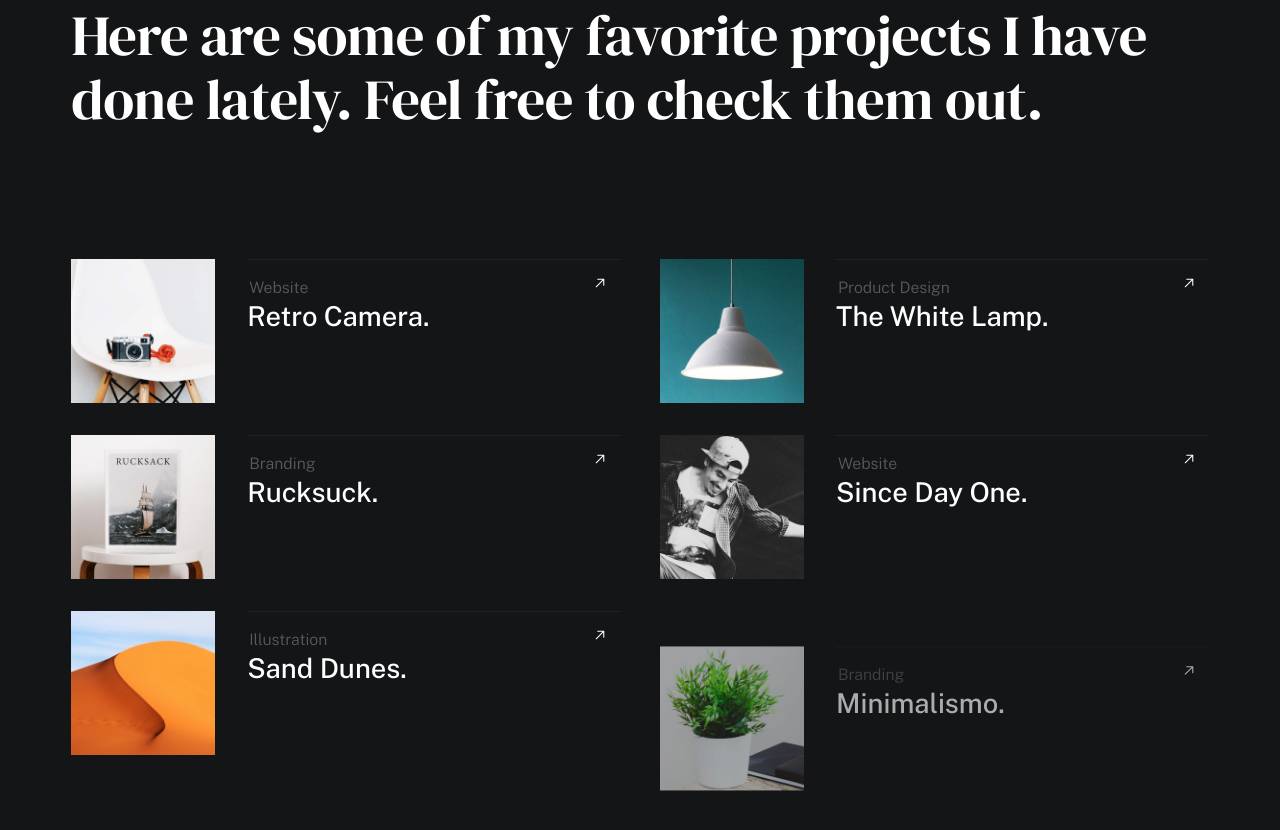
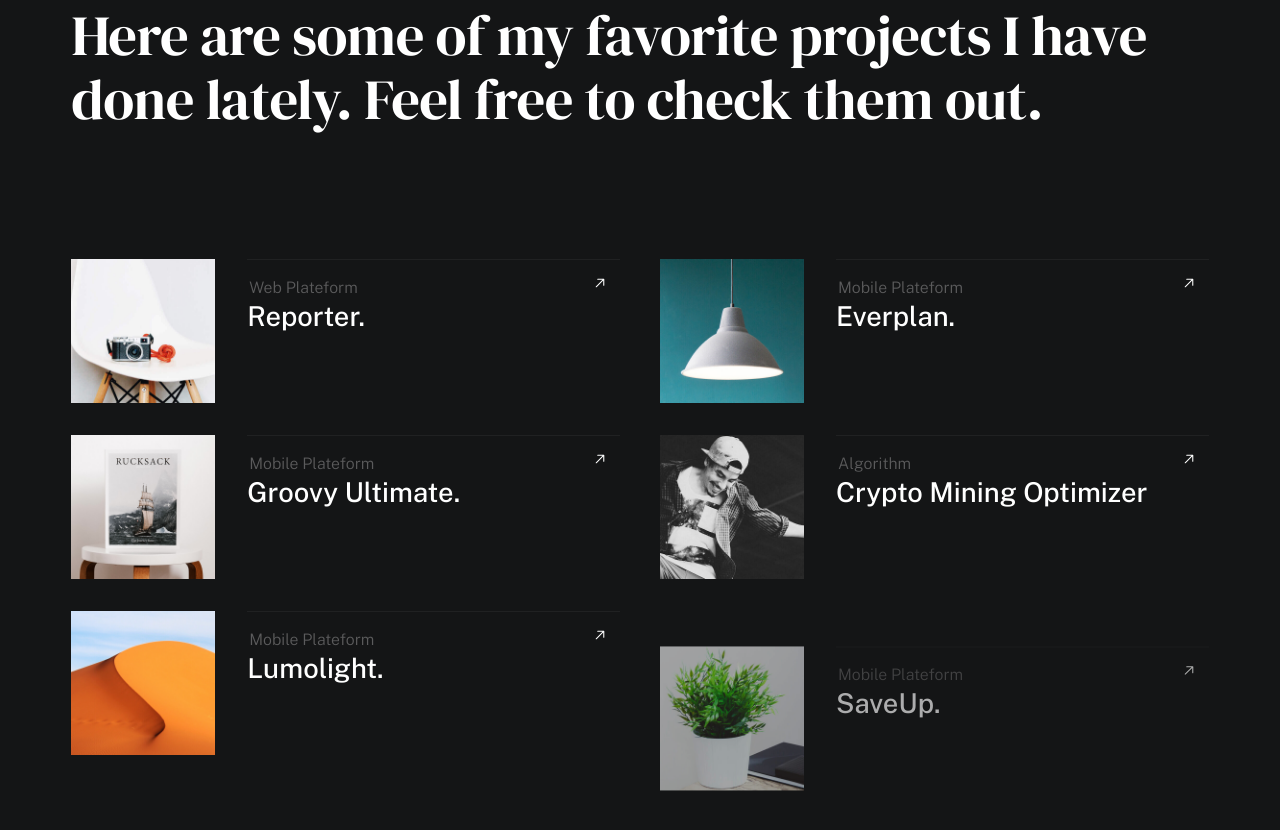
Before and after one commit to BitMavrick/bitmavrick.github.io, a plain HTML site: page index.html in a window 1280 px wide. Shown: the part 3893-4723 px from the top of the page. Drawn offline with nearby package versions, Linux system fonts and the light colour scheme; a web font is replaced by a local one.

Commit message:
update project portfolio titles and categories for clarity and relevance

```diff
--- a/index.html
+++ b/index.html
@@ -268,10 +268,10 @@
 
                                     <div class="folio-list__item-text">
                                         <div class="folio-list__item-cat">
-                                            Website
+                                            Web Plateform
                                         </div>
                                         <div class="folio-list__item-title">
-                                            Retro Camera.
+                                            Reporter.
                                         </div>
                                     </div>
                                 </a>
@@ -289,10 +289,10 @@
 
                                     <div class="folio-list__item-text">
                                         <div class="folio-list__item-cat">
-                                            Product Design
+                                            Mobile Plateform
                                         </div>
                                         <div class="folio-list__item-title">
-                                            The White Lamp.
+                                            Everplan.
                                         </div>
                                     </div>
                                 </a>
@@ -310,10 +310,10 @@
 
                                     <div class="folio-list__item-text">
                                         <div class="folio-list__item-cat">
-                                            Branding
+                                            Mobile Plateform
                                         </div>
                                         <div class="folio-list__item-title">
-                                            Rucksuck.
+                                            Groovy Ultimate.
                                         </div>
                                     </div>
                                 </a>
@@ -331,10 +331,10 @@
 
                                     <div class="folio-list__item-text">
                                         <div class="folio-list__item-cat">
-                                            Website
+                                            Algorithm
                                         </div>
                                         <div class="folio-list__item-title">
-                                            Since Day One.
+                                            Crypto Mining Optimizer
                                         </div>
                                     </div>
                                 </a>
@@ -352,10 +352,10 @@
 
                                     <div class="folio-list__item-text">
                                         <div class="folio-list__item-cat">
-                                            Illustration
+                                            Mobile Plateform
                                         </div>
                                         <div class="folio-list__item-title">
-                                            Sand Dunes.
+                                            Lumolight.
                                         </div>
                                     </div>
                                 </a>
@@ -373,10 +373,10 @@
 
                                     <div class="folio-list__item-text">
                                         <div class="folio-list__item-cat">
-                                            Branding
+                                            Mobile Plateform
                                         </div>
                                         <div class="folio-list__item-title">
-                                            Minimalismo.
+                                            SaveUp.
                                         </div>
                                     </div>
                                 </a>
```
